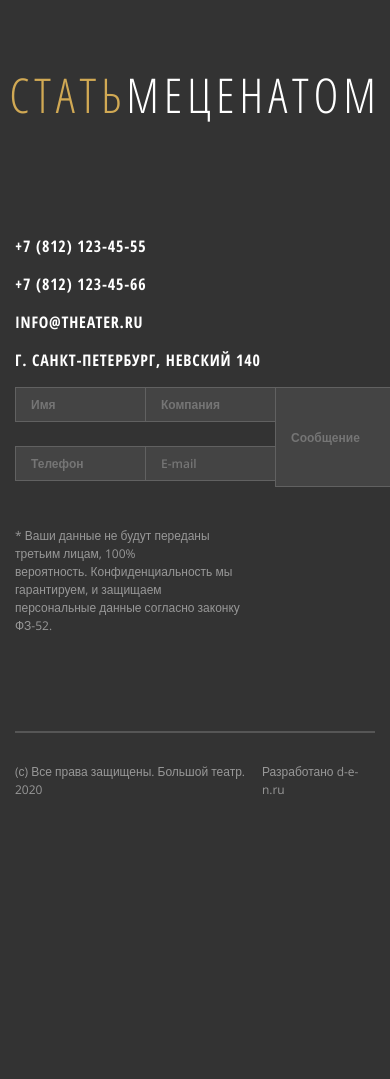
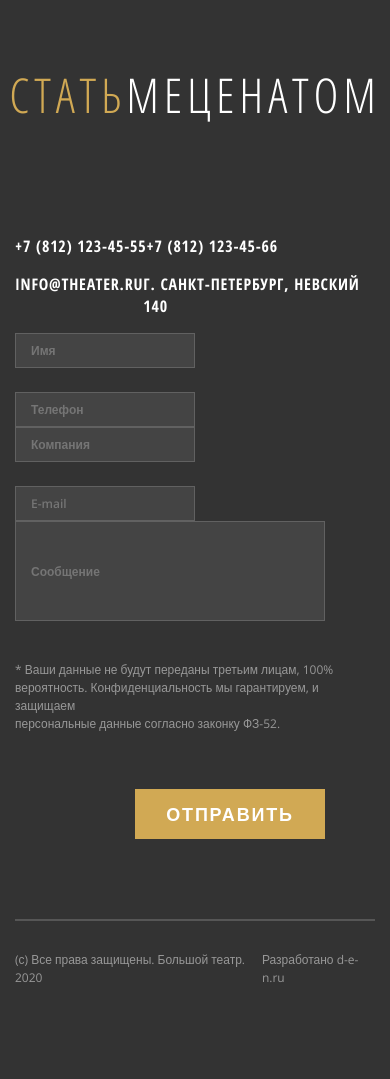
Before and after one commit to verslibremd/step2020, a PHP site: page /theatre.html in a window 390 px wide; the page is wider, and only the part inside the window is pictured. Shown: the part 3508-4587 px from the top of that part. Before the commit the page ends 4302 px from the top of that part, so only its background shows below. Run offline with PHP 8.4, Linux system fonts and the light colour scheme.

Commit message:
footer b

```diff
--- a/projects from phpstorm/theatre/theatre-b.css
+++ b/projects from phpstorm/theatre/theatre-b.css
@@ -16,3 +16,6 @@ staging-content-vol-two__right выставить padding
 /*
 staging-content-vol-two__text размер шрифта
 */
+/*
+footer__contacts text-lg-right -- на sm -nowrap
+*/
--- a/projects from phpstorm/theatre/theatre.html
+++ b/projects from phpstorm/theatre/theatre.html
@@ -200,21 +200,29 @@
     <footer class="footer">
         <h1 class="title"><span class="color-y">стать</span>меценатом</h1>
         <div class="container">
-            <div class="row">
-                <div class="col-xl-3">
+            <div class="row d-flex flex-lg-wrap">
+                <div class="col-xl-3 col-lg-12 order-sm-2 order-xl-1">
                     <div class="row">
-                        <div class="col-xl-12">
-                            <a href="#"><p class="footer__contacts">+7 (812) 123-45-55</p></a>
-                            <a href="#"><p class="footer__contacts">+7 (812) 123-45-66</p></a>
-                            <a href="#"><p class="footer__contacts">info@theater.ru</p></a>
-                            <a href="#"><p class="footer__contacts">г. санкт-петербург, невский 140</p></a>
+                        <div class="col-xl-12 col-lg-12">
+                            <div class="row d-flex justify-content-sm-between mt-lg-4  mt-sm-5 mt-xl-0">
+                                <div class="col-xl-12 col-sm-6 d-flex flex-sm-column">
+                                    <a href="#"><p class="footer__contacts">+7 (812) 123-45-55</p></a>
+                                    <a href="#"><p class="footer__contacts">+7 (812) 123-45-66</p></a>
+                                </div>
+                                <div class="col-xl-12 col-sm-6 d-flex flex-sm-column">
+                                    <a href="#"><p class="footer__contacts text-sm-right text-xl-left">info@theater.ru</p></a>
+                                    <a href="#"><p class="footer__contacts text-sm-right text-xl-left">г. санкт-петербург, невский 140</p></a>
+                                </div>
+                            </div>
+
+
                         </div>
                     </div>
                 </div>
-                <div class="col-xl-8">
+                <div class="col-xl-8 order-sm-1 order-xl-2">
                     <form action="">
                         <div class="row">
-                            <div class="col-4">
+                            <div class="col-xl-4 col-sm-6">
                                 <div class="row">
                                     <div class="col-xl-12">
                                         <input class="form__box mb-4" type="text" placeholder="Имя">
@@ -222,7 +230,7 @@
                                     </div>
                                 </div>
                             </div>
-                            <div class="col-4">
+                            <div class="col-xl-4 col-sm-6 ml-sm-auto">
                                 <div class="row">
                                     <div class="col-xl-12">
                                         <input class="form__box mb-4" type="text" placeholder="Компания">
@@ -230,21 +238,21 @@
                                     </div>
                                 </div>
                             </div>
-                            <div class="col-4">
+                            <div class="col-xl-4 col-sm-12 mt-sm-4 mt-xl-0">
                                 <div class="row">
                                     <div class="col-xl-12">
                                         <input  class="form__box form__box--size" type="text" placeholder="Сообщение">
                                     </div>
                                 </div>
                             </div>
-                            <div class="col-8">
+                            <div class="col-xl-8 col-sm-12">
                                 <div class="row">
                                     <div class="col-12">
                                         <p class="form__description">* Ваши данные не будут переданы третьим лицам, 100%<br> вероятность. Конфиденциальность мы гарантируем, и защищаем<br> персональные данные согласно законку ФЗ-52.</p>
                                     </div>
                                 </div>
                             </div>
-                            <div class="col-3">
+                            <div class="col-xl-3 col-sm-12 ">
                                 <div class="row">
                                     <div class="col-12">
                                         <a href="#">
```
